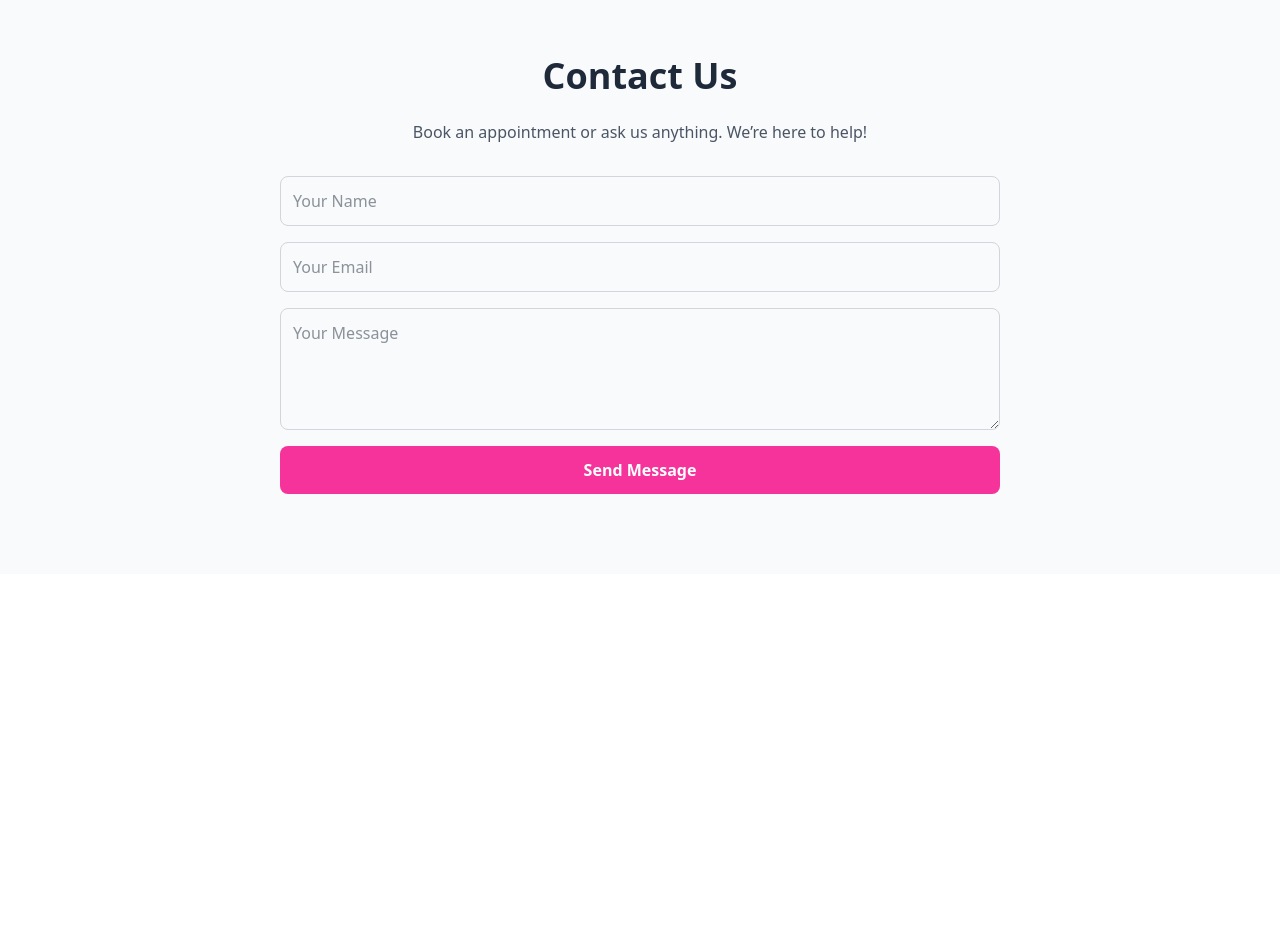
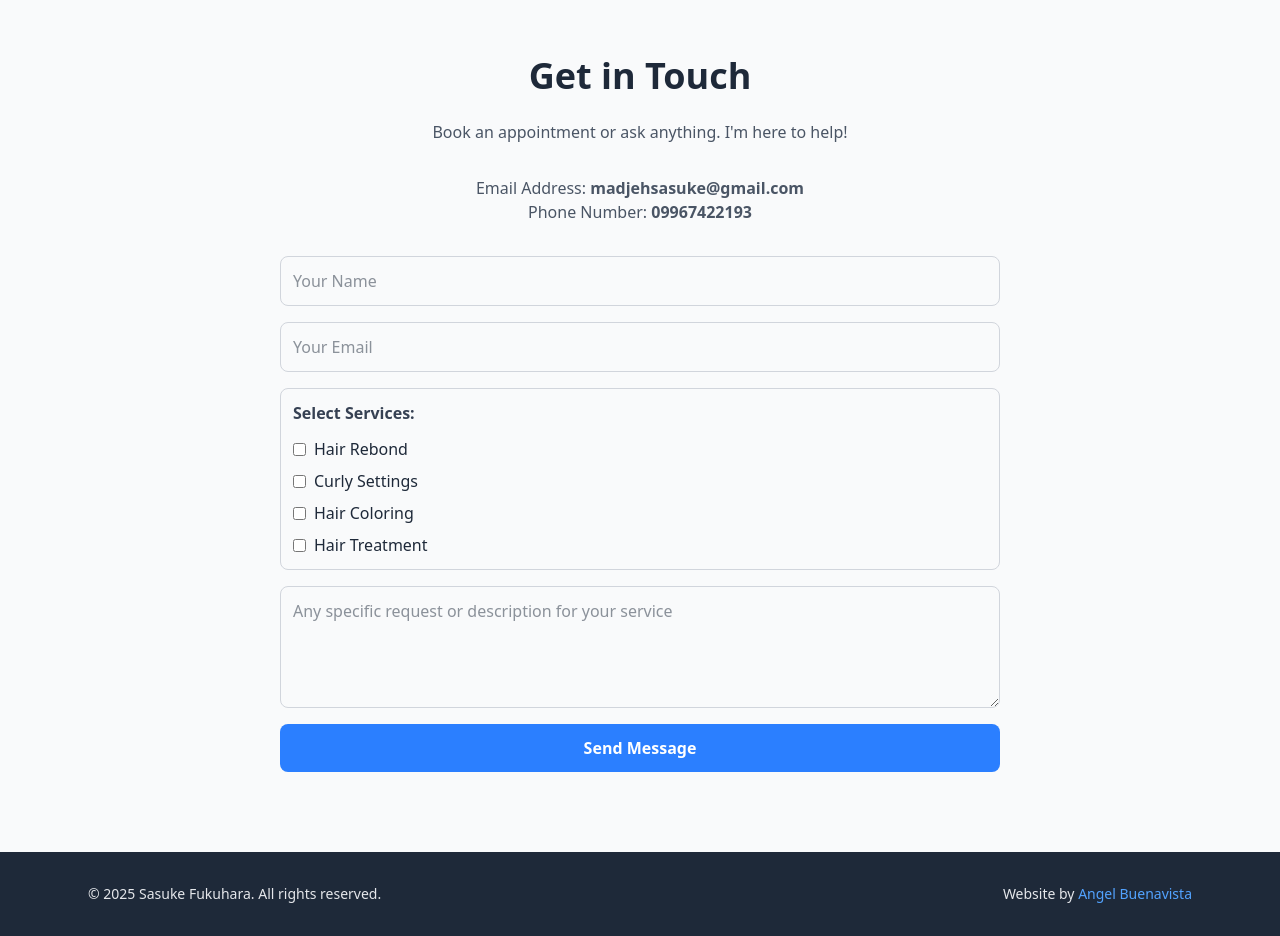
Before and after one commit to anghelusjr/sasuke-fukuhara, a React (Vite) app: page / in a window 1280 px wide. Shown: the part 4300-5236 px from the top of the page. Before the commit the page ends 4874 px from the top, so only its background shows below. Built offline with nearby package versions, Linux system fonts and the light colour scheme; no server answers; the database is empty.

Commit message:
footer was added

```diff
--- a/src/App.jsx
+++ b/src/App.jsx
@@ -5,6 +5,7 @@ import Gallery from "./pages/Gallery";
 import Contact from "./pages/Contact";
 import Login from "./components/Login";
 import ReviewsList from "./components/Review";
+import Footer from "./pages/footer";
 
 export default function App() {
   return (
@@ -16,6 +17,7 @@ export default function App() {
       <ReviewsList />
       <Login/>
       <Contact />
+      <Footer />
     </div>
   );
 }
--- a/src/pages/Contact.jsx
+++ b/src/pages/Contact.jsx
@@ -1,31 +1,65 @@
-
 export default function Contact() {
   return (
     <section className="bg-gray-50 py-20" id="contact">
       <div className="max-w-3xl mx-auto px-6 text-center">
-        <h2 className="text-3xl md:text-4xl font-bold mb-6">Contact Us</h2>
+        <h2 className="text-3xl md:text-4xl font-bold mb-6">Get in Touch</h2>
         <p className="text-gray-600 mb-8">
-          Book an appointment or ask us anything. We’re here to help!
-        </p>
+          Book an appointment or ask anything. I'm here to help!
+          </p>
+         <p className="text-gray-600 mb-8">
+         Email Address: <strong>madjehsasuke@gmail.com</strong><br/>
+         Phone Number: <strong>09967422193</strong>
+         </p>
         <form className="flex flex-col gap-4">
+          {/* Name */}
           <input
             type="text"
             placeholder="Your Name"
-            className="p-3 rounded-lg border border-gray-300 focus:outline-none focus:ring-2 focus:ring-pink-500"
+            name="name"
+            className="p-3 rounded-lg border border-gray-300 focus:outline-none focus:ring-2 focus:ring-gray-500"
           />
+
+          {/* Email */}
           <input
             type="email"
             placeholder="Your Email"
-            className="p-3 rounded-lg border border-gray-300 focus:outline-none focus:ring-2 focus:ring-pink-500"
+            name="email"
+            className="p-3 rounded-lg border border-gray-300 focus:outline-none focus:ring-2 focus:ring-gray-500"
           />
+
+          {/* Services - Checkboxes */}
+          <div className="flex flex-col items-start gap-2 p-3 border border-gray-300 rounded-lg">
+            <p className="font-semibold text-gray-700 mb-1">Select Services:</p>
+            <label className="flex items-center gap-2">
+              <input type="checkbox" name="services" value="Hair Rebond" />
+              Hair Rebond
+            </label>
+            <label className="flex items-center gap-2">
+              <input type="checkbox" name="services" value="Curly Settings" />
+              Curly Settings
+            </label>
+            <label className="flex items-center gap-2">
+              <input type="checkbox" name="services" value="Hair Coloring" />
+              Hair Coloring
+            </label>
+            <label className="flex items-center gap-2">
+              <input type="checkbox" name="services" value="Hair Treatment" />
+              Hair Treatment
+            </label>
+          </div>
+
+          {/* Specific Description / Request */}
           <textarea
-            placeholder="Your Message"
-            className="p-3 rounded-lg border border-gray-300 focus:outline-none focus:ring-2 focus:ring-pink-500"
+            name="details"
+            placeholder="Any specific request or description for your service"
+            className="p-3 rounded-lg border border-gray-300 focus:outline-none focus:ring-2 focus:ring-gray-500"
             rows="4"
           />
+
+          {/* Submit */}
           <button
             type="submit"
-            className="bg-pink-500 text-white font-semibold py-3 px-6 rounded-lg hover:bg-pink-600 transition-colors"
+            className="cursor-pointer bg-blue-500 text-white font-semibold py-3 px-6 rounded-lg hover:bg-blue-600 transition-colors"
           >
             Send Message
           </button>
--- /dev/null
+++ b/src/pages/footer.jsx
@@ -0,0 +1,25 @@
+export default function Footer() {
+  return (
+    <footer className="bg-gray-800 text-gray-200 py-8">
+      <div className="max-w-6xl mx-auto px-6 flex flex-col md:flex-row justify-between items-center">
+        {/* Left side - Copyright */}
+        <p className="text-sm mb-4 md:mb-0">
+          &copy; {new Date().getFullYear()} Sasuke Fukuhara. All rights reserved.
+        </p>
+
+        {/* Right side - Credits */}
+        <p className="text-sm">
+          Website by{" "}
+          <a
+            href="https://angelbuenavista.com"
+            target="_blank"
+            rel="noopener noreferrer"
+            className="text-blue-400 hover:underline"
+          >
+            Angel Buenavista
+          </a>
+        </p>
+      </div>
+    </footer>
+  );
+}
```
